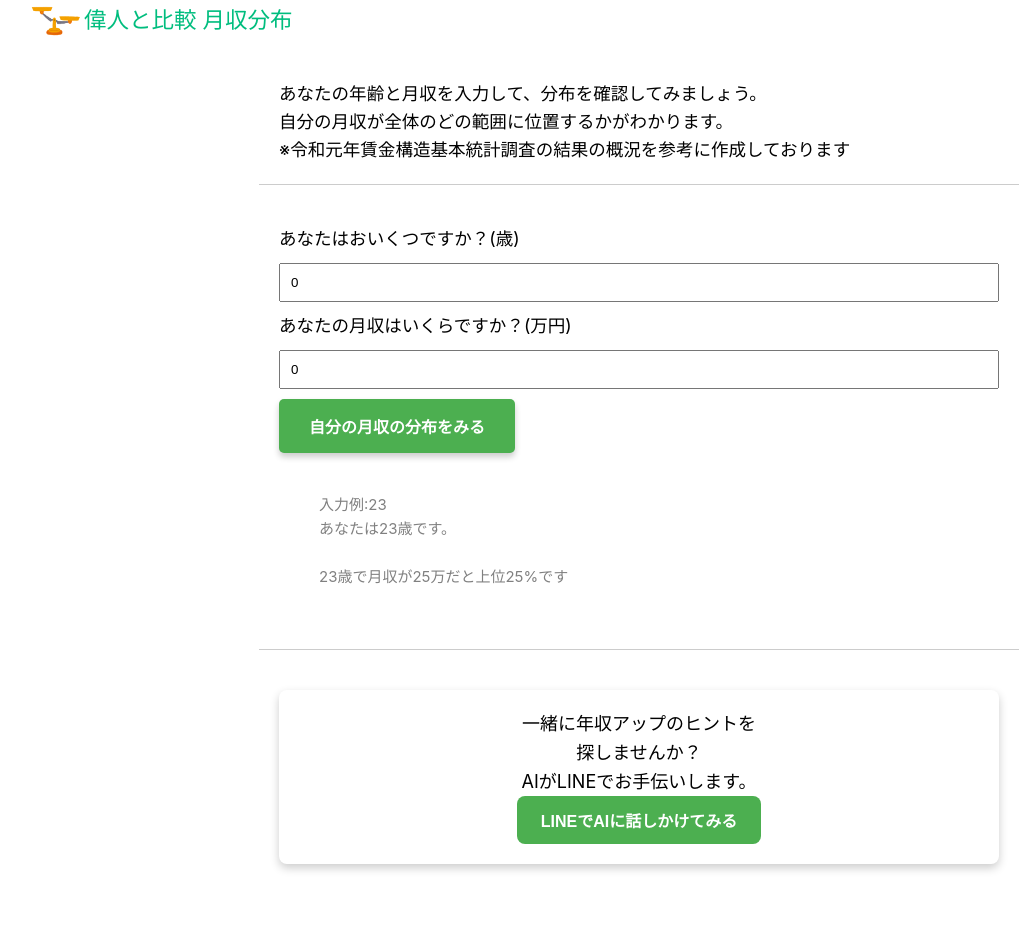
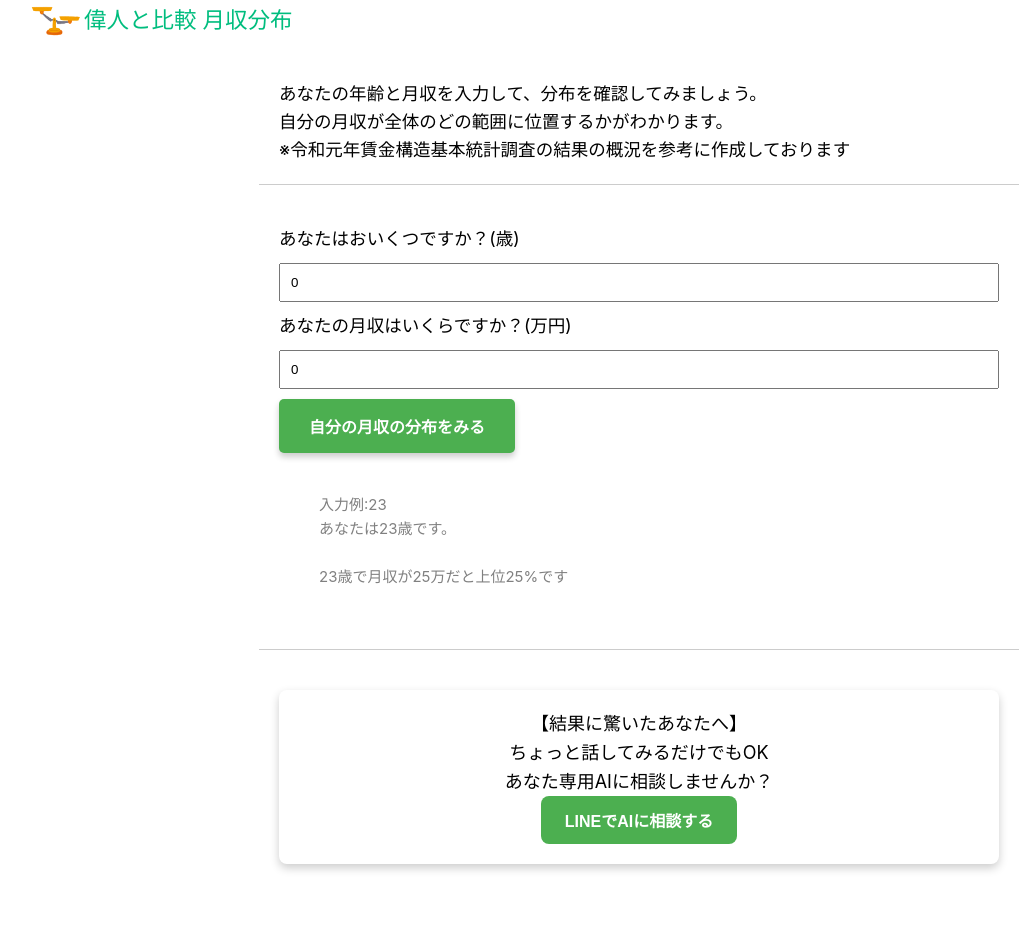
Before and after one commit to stamander/studyVue, a Vue app: page /CompareMoney in a window 1280 px wide. Shown: the top 931 px of the page, without its empty margins (1-1034 px from the left). Built offline with nearby package versions, Linux system fonts and the light colour scheme.

Commit message:
Update CompareMoney.vue

```diff
--- a/src/components/CompareMoney.vue
+++ b/src/components/CompareMoney.vue
@@ -242,11 +242,10 @@ const handleLineClick = () => {
 
     <div id="ad">
       <div id="line-Ai-consul">
-        一緒に年収アップのヒントを<br />
-        探しませんか？<br />
-        AIがLINEでお手伝いします。
-        <br />
-        <button class="line-button" @click="handleLineClick">LINEでAIに話しかけてみる</button>
+        【結果に驚いたあなたへ】 <br />
+        ちょっと話してみるだけでもOK<br />
+        あなた専用AIに相談しませんか？<br />
+        <button class="line-button" @click="handleLineClick">LINEでAIに相談する</button>
       </div>
     </div>
     <h2 class="PR">PR</h2>
```
